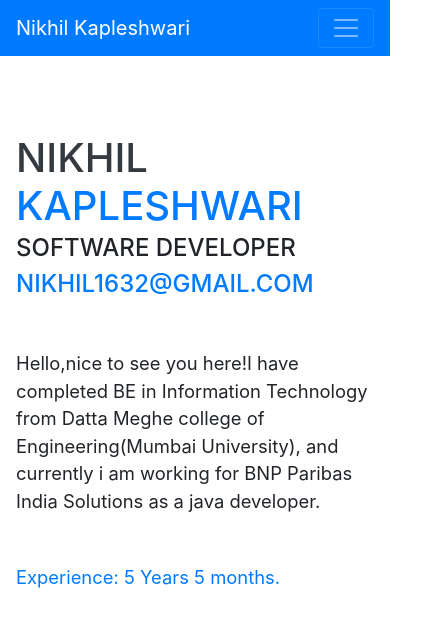
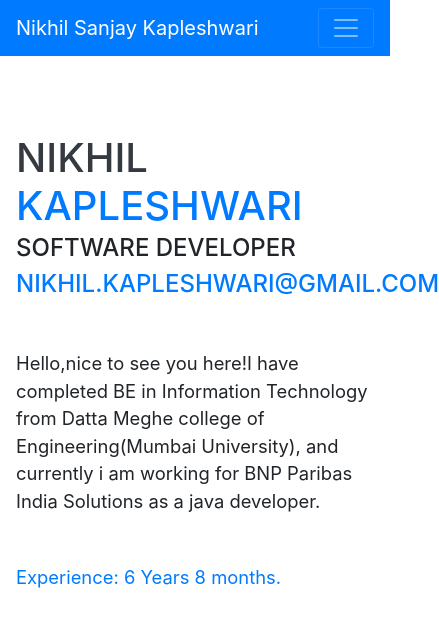
Before and after one commit to nikhilkapleshwari/portfolio, a website with bundled scripts: page index.html in a window 390 px wide. Shown: the top 636 px of the page, 439 px wide, since content can reach past the window. Built offline with nearby package versions, Linux system fonts and the light colour scheme; a web font is replaced by a local one.

Commit message:
modified experience and email id

```diff
--- a/index.html
+++ b/index.html
@@ -27,7 +27,7 @@
 
   <nav class="navbar navbar-expand-lg navbar-dark bg-primary fixed-top" id="sideNav">
     <a class="navbar-brand js-scroll-trigger" href="#page-top">
-      <span class="d-block d-lg-none">Nikhil Kapleshwari</span>
+      <span class="d-block d-lg-none">Nikhil Sanjay Kapleshwari</span>
       <span class="d-none d-lg-block">
         <img class="img-fluid img-profile rounded-circle mx-auto mb-2" src="img/profile.jpg" alt="">
       </span>
@@ -68,10 +68,10 @@
           <span class="text-primary">Kapleshwari</span>
         </h1>
         <div class="subheading mb-5">Software Developer
-          <a href="mailto:nikhil1632@gmail.com">nikhil1632@gmail.com</a>
+          <a href="mailto:nikhil1632@gmail.com">nikhil.kapleshwari@gmail.com</a>
         </div>
         <p class="lead mb-5">Hello,nice to see you here!I have completed BE in Information Technology from Datta Meghe college of Engineering(Mumbai University), and currently i am working for BNP Paribas India Solutions as a java developer.</p>
-        <p class="lead mb-5 text-primary">Experience: 5 Years 5 months.</p>
+        <p class="lead mb-5 text-primary">Experience: 6 Years 8 months.</p>
 
         <div class="social-icons">
           <a href="https://www.linkedin.com/in/nikhil-kapleshwari-aa432a129/" target="_blank">
```
